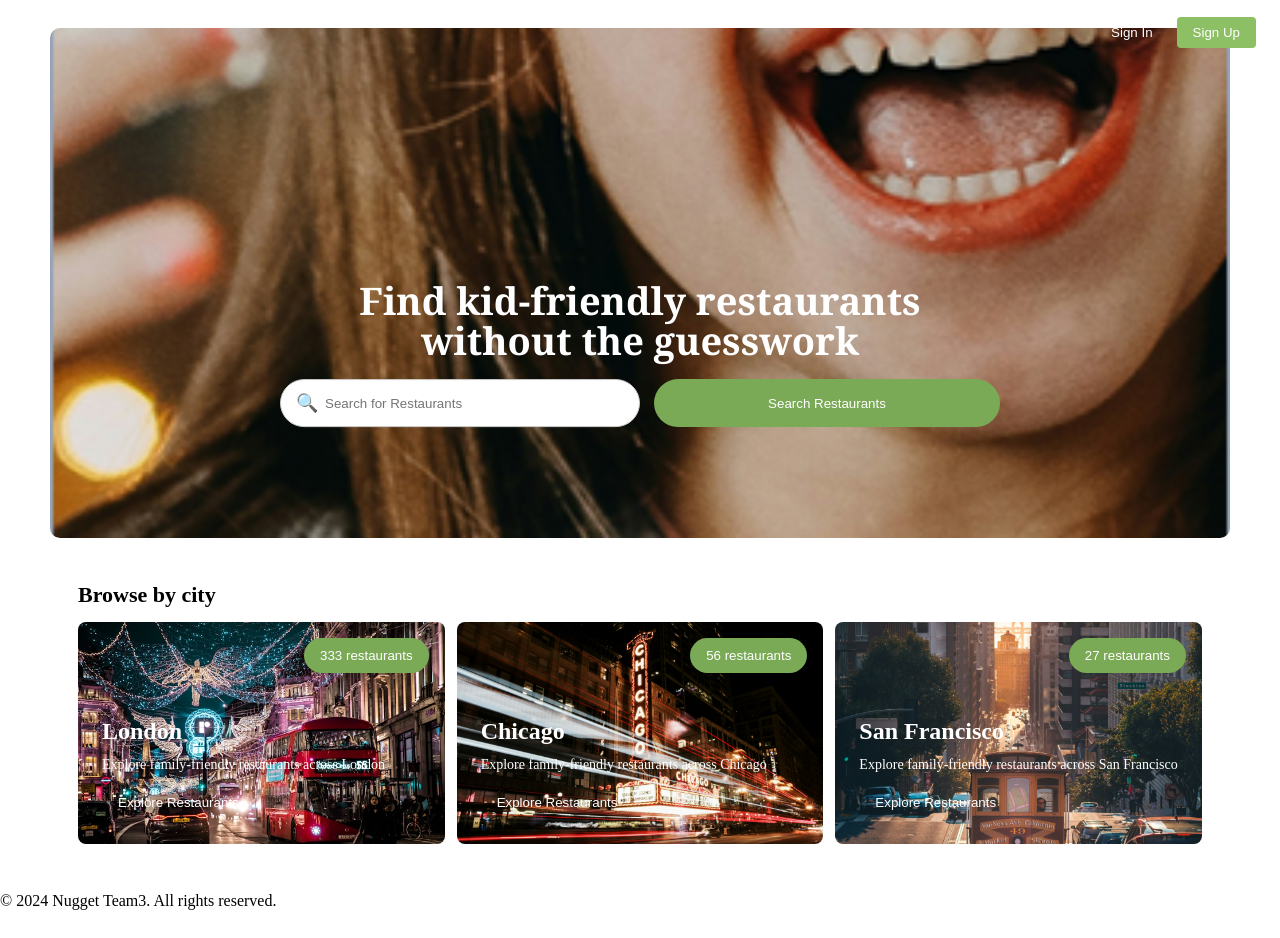
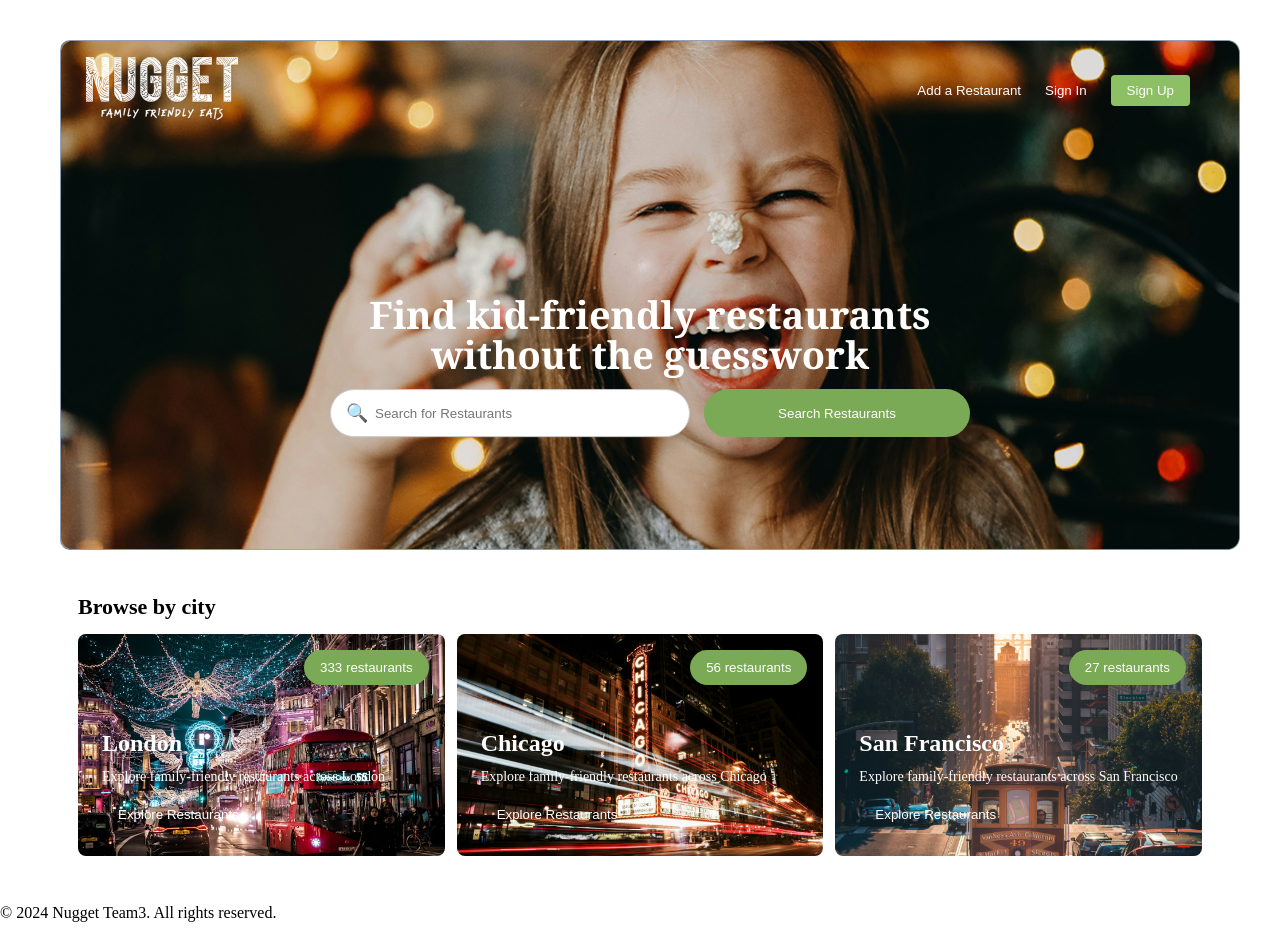
Before and after one commit to Deondre2000/Nugget-_team3, a React (Vite) app: page / in a window 1280 px wide. Built offline with nearby package versions, Linux system fonts and the light colour scheme.

Commit message:
updated home page next need to work on cards

```diff
--- a/src/blocks/Home.css
+++ b/src/blocks/Home.css
@@ -2,33 +2,18 @@
   position: relative;
   height: min(54vw, 510px);
   min-height: 410px;
-  max-width: 1180px;
-  margin: 28px auto 0;
+  margin: 40px 40px 40px 60px;
   overflow: hidden;
   border-radius: 10px;
 }
 
-.Home__image {
+.Home__image-DT {
   position: absolute;
   inset: 0;
   width: 100%;
   height: 100%;
-  object-fit: cover;
   object-position: center;
   z-index: 0;
-}
-
-.Home__title {
-  grid-column: 1 / -1;
-  position: relative;
-  z-index: 1;
-  margin: 0 0 18px;
-  color: white;
-  font-family: Georgia, serif;
-  font-size: 38px;
-  font-weight: bold;
-  line-height: 1.05;
-  text-align: center;
 }
 
 .Home__search-container {
@@ -37,11 +22,26 @@
   left: 50%;
   z-index: 2;
   display: grid;
-  grid-template-columns: minmax(300px, 360px) auto;
+  grid-template-columns: minmax(280px, 360px) auto;
+  grid-template-rows: auto auto;
   align-items: center;
   column-gap: 14px;
-  width: min(86%, 720px);
+  row-gap: 14px;
+  width: min(92%, 640px);
   transform: translate(-50%, -50%);
+}
+
+.Home__title {
+  grid-column: 1 / -1;
+  position: relative;
+  z-index: 1;
+  margin: 0;
+  color: white;
+  font-family: Georgia, serif;
+  font-size: 38px;
+  font-weight: bold;
+  line-height: 1.05;
+  text-align: center;
 }
 
 .Home__search-input-wrap {
@@ -154,153 +154,60 @@
   background-color: transparent;
 }
 
-@media (max-width: 767px) {
+@media (max-width: 800px) {
   .Home {
-    position: relative;
     height: 85vh;
     margin: 0 auto;
     padding: 0;
-    overflow: hidden;
     border-radius: 0;
   }
 
   .Home__image {
     position: absolute;
-    top: 0;
-    left: 0;
+    inset: 0;
     width: 100%;
-    height: 729px;
+    height: 100%;
+    object-position: center;
     z-index: 0;
   }
+
   .Home__title {
     font-family: "Noto Sans", Georgia, serif;
-    position: relative;
-    z-index: 1;
-    text-align: center;
     font-size: 45px;
-    font-weight: bold;
-    color: white;
     margin: 20px;
   }
 
   .Home__search-container {
-    position: absolute;
-    left: 50%;
     top: 61vh;
-    transform: translate(-50%, -50%);
-    z-index: 2;
-
     display: flex;
     flex-direction: column;
-    align-items: center;
     gap: 10px;
-
     width: min(92vw, 420px);
-    margin-top: 0;
   }
 
-  .Home__search-input-wrap {
-    position: relative;
-    width: 100%;
-  }
-
-  .Home__search-icon {
-    position: absolute;
-    left: 16px;
-    top: 50%;
-    transform: translateY(-50%);
-    font-size: 18px;
-    pointer-events: none;
-  }
-
-  .Home__search-input {
-    width: 100%;
+  .Home__search-input,
+  .Home__search-button {
     height: 56px;
-    border-radius: 50px;
-    border: 1px solid #ccc;
-    padding-left: 44px;
-    box-sizing: border-box;
   }
 
   .Home__search-button {
     width: 100%;
-    height: 56px;
-    border-radius: 50px;
-    color: white;
-    background-color: rgb(122, 170, 86);
   }
 
   .Home__city-title {
     font-size: 24px;
-    font-weight: bold;
-    margin: 0;
   }
+
   .Home__citys-container {
+    display: flex;
+    flex-direction: column;
+    gap: 24px;
     padding: 0 16px 16px;
-    flex-direction: column;
-    display: flex;
-    gap: 24px;
   }
 
   .Home__city-card {
-    position: relative;
     width: 100%;
     aspect-ratio: 4 / 3;
     border-radius: 24px;
-    overflow: hidden;
-  }
-
-  .Home__card-image {
-    position: absolute;
-    top: 0;
-    left: 0;
-    display: block;
-    width: 100%;
-    height: 100%;
-    object-fit: cover;
-  }
-
-  .Home__card-content {
-    position: absolute;
-    inset: 0;
-    z-index: 1;
-    display: flex;
-    flex-direction: column;
-    justify-content: flex-end;
-    gap: 12px;
-    padding: 24px;
-    box-sizing: border-box;
-    color: white;
-    background: linear-gradient(rgba(0, 0, 0, 0.2));
-  }
-
-  .Home__card-badge {
-    position: absolute;
-    top: 16px;
-    right: 16px;
-    z-index: 2;
-    border: 0;
-    border-radius: 999px;
-    padding: 10px 16px;
-    background-color: rgb(122, 170, 86);
-    color: white;
-  }
-
-  .Home__card-title {
-    margin: 0;
-    font-size: 24px;
-  }
-  .Home__card-subtitle {
-    margin: 0;
-    font-size: 0.875rem;
-  }
-
-  .Home__card-button {
-    width: fit-content;
-    border: 0;
-    border-radius: 999px;
-    padding: 10px 16px;
-    background-color: transparent;
-    color: white;
   }
 }
--- a/src/blocks/Nav.css
+++ b/src/blocks/Nav.css
@@ -1,8 +1,8 @@
-nav {
+.nav {
   position: absolute;
-  top: 0;
-  left: 0;
-  width: 100%;
+  top: 41px;
+  left: 62px;
+  width: 90%;
   z-index: 20;
   padding: 16px 24px;
   box-sizing: border-box;
@@ -25,21 +25,17 @@ nav {
   cursor: pointer;
 }
 
+.nav_button.nav_add_restaurant {
+  padding: 0;
+  background-color: transparent;
+}
+
 .nav_button.nav_sign_in {
   background-color: transparent;
 }
 
 .nav_menu_button {
-  display: flex;
-  align-items: center;
-  justify-content: center;
-  border: none;
-  background: transparent;
-  font-size: 32px;
-  line-height: 1;
-  cursor: pointer;
-  color: white;
-  padding: 0;
+  display: none;
 }
 
 .nav__overlay {
@@ -50,7 +46,9 @@ nav {
   opacity: 0;
   visibility: hidden;
   pointer-events: none;
-  transition: opacity 0.25s ease, visibility 0.25s ease;
+  transition:
+    opacity 0.25s ease,
+    visibility 0.25s ease;
 }
 
 .nav__overlay.is-open {
@@ -93,3 +91,34 @@ nav {
   color: black;
   font-weight: 600;
 }
+
+@media (max-width: 800px) {
+  .nav {
+    position: absolute;
+    top: 0;
+    left: 0;
+    width: 100%;
+    z-index: 20;
+    padding: 16px 24px;
+    box-sizing: border-box;
+    display: flex;
+    justify-content: space-between;
+    align-items: center;
+  }
+  .nav__logo {
+    display: none;
+  }
+
+  .nav_menu_button {
+    display: flex;
+    align-items: center;
+    justify-content: center;
+    border: none;
+    background: transparent;
+    font-size: 32px;
+    line-height: 1;
+    cursor: pointer;
+    color: white;
+    padding: 0;
+  }
+}
--- a/src/components/Home.jsx
+++ b/src/components/Home.jsx
@@ -1,4 +1,5 @@
 import "../blocks/Home.css";
+import DTHome from "../assets/DT-home.png";
 import NuggetHome from "../assets/Nugget-home.png";
 import London from "../assets/london.jpg";
 import Sanfransico from "../assets/sanfransico.jpg";
@@ -8,6 +9,7 @@ function Home() {
   return (
     <main>
       <section className="Home">
+        <img src={DTHome} alt="Nugget Home" className="Home__image-DT" />
         <img src={NuggetHome} alt="Nugget Home" className="Home__image" />
         <div className="Home__search-container">
           <h1 className="Home__title">
--- a/src/components/Nav.jsx
+++ b/src/components/Nav.jsx
@@ -1,17 +1,24 @@
 import "../blocks/Nav.css";
 import { useState } from "react";
+import logo from "../assets/logo.png";
 
 function Nav({ openSignUpPanel, openSignInPanel }) {
   const [menuOpen, setMenuOpen] = useState(false);
   return (
     <>
-      <nav>
+      <nav className="nav">
+        <div className="nav__logo">
+          <img src={logo} alt="Nugget" />
+        </div>
         <button className="nav_menu_button" onClick={() => setMenuOpen(true)}>
           ☰
         </button>
 
         <aside>
           <div className="nav_login">
+            <button className="nav_button nav_add_restaurant">
+              Add a Restaurant
+            </button>
             <button
               onClick={() => openSignInPanel()}
               className="nav_button nav_sign_in"
```
Also changed, not shown: vite.config.js (+4 -4 lines), src/assets/DT-Home.png (added), src/assets/logo.png (added).
